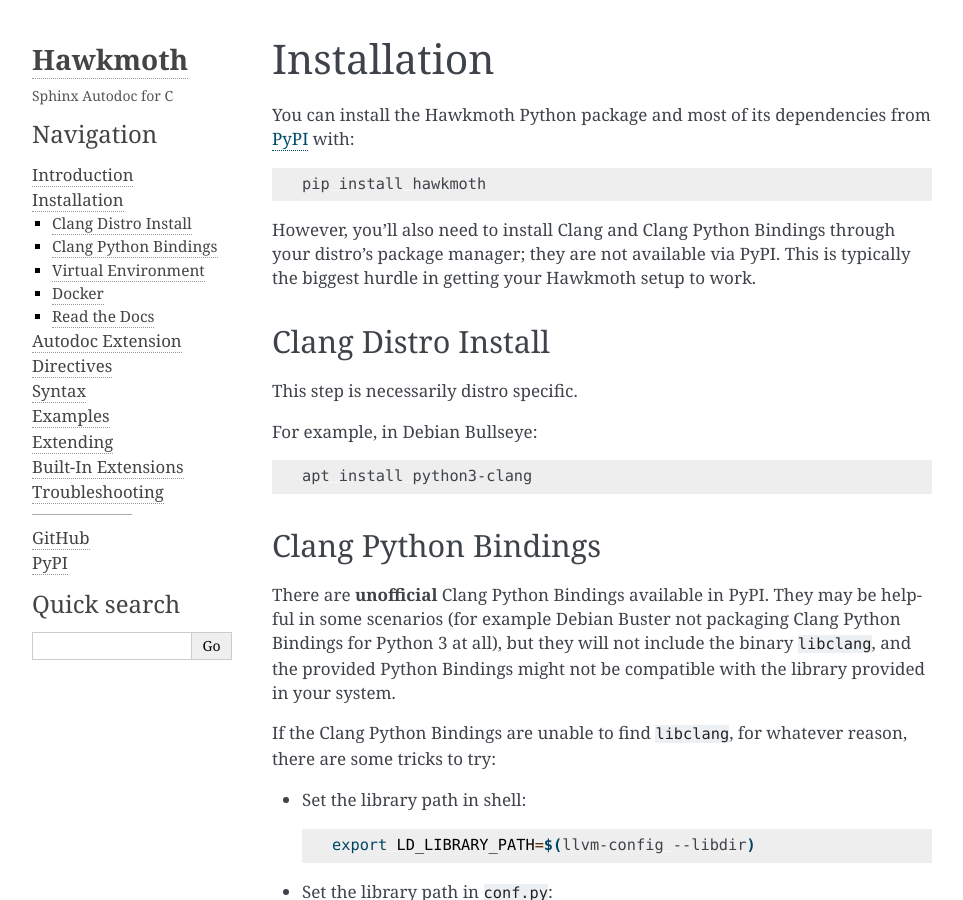
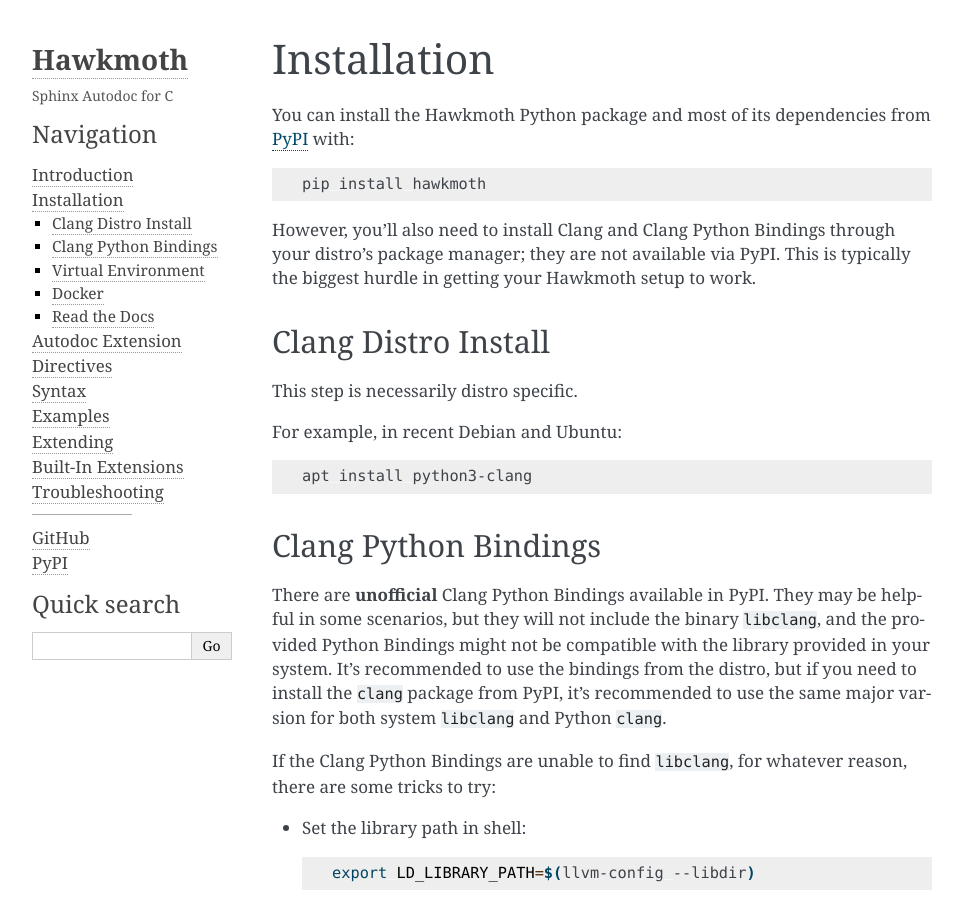
Before and after one commit to jnikula/hawkmoth, a Sphinx documentation site: the page built from doc/installation.rst, in a window 1280 px wide and 900 px high. Shown: the whole window, without its empty margins (148-1111 px from the left). Built offline with Sphinx 7.4.7, drawn with Linux system fonts in a browser that asks for light colours.

Commit message:
doc: update installation documentation
Remove references to ancient Debian versions, also reference Ubuntu, and
update binding installation documentation.

```diff
--- a/doc/installation.rst
+++ b/doc/installation.rst
@@ -21,7 +21,7 @@ Clang Distro Install
 
 This step is necessarily distro specific.
 
-For example, in Debian Bullseye:
+For example, in recent Debian and Ubuntu:
 
 .. code-block:: shell
 
@@ -31,10 +31,11 @@ Clang Python Bindings
 ---------------------
 
 There are **unofficial** Clang Python Bindings available in PyPI. They may be
-helpful in some scenarios (for example Debian Buster not packaging Clang Python
-Bindings for Python 3 at all), but they will not include the binary
-``libclang``, and the provided Python Bindings might not be compatible with the
-library provided in your system.
+helpful in some scenarios, but they will not include the binary ``libclang``,
+and the provided Python Bindings might not be compatible with the library
+provided in your system. It's recommended to use the bindings from the distro,
+but if you need to install the ``clang`` package from PyPI, it's recommended to
+use the same major varsion for both system ``libclang`` and Python ``clang``.
 
 If the Clang Python Bindings are unable to find ``libclang``, for whatever
 reason, there are some tricks to try:
```
